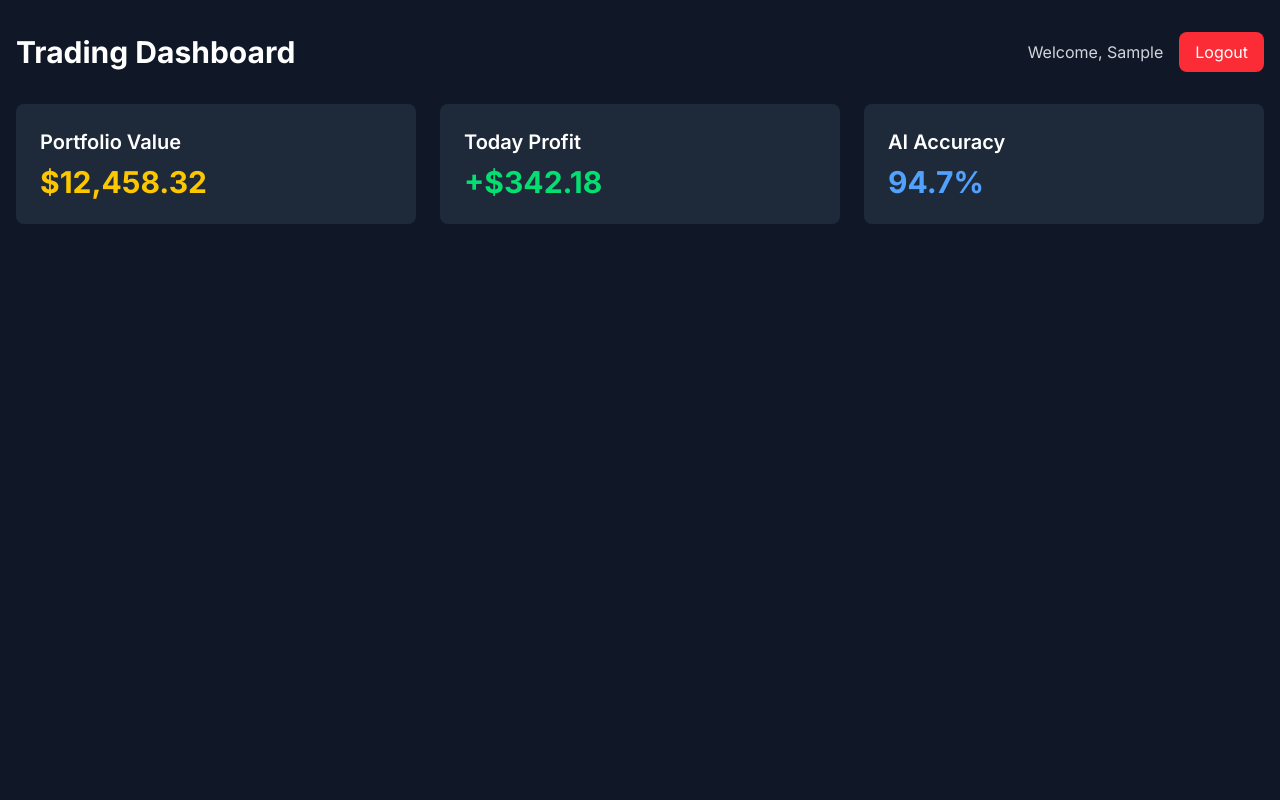
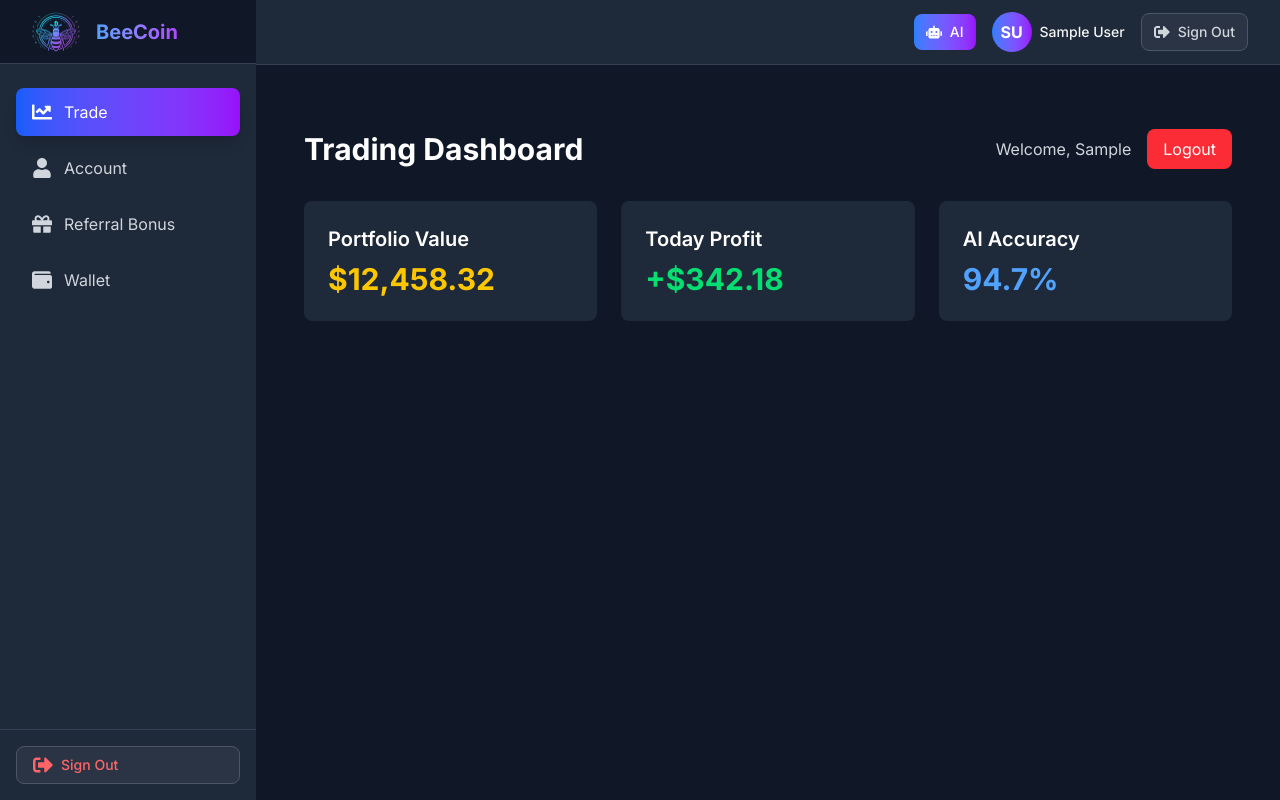
Before and after one commit to RJRatul/MLM-Frontend, a Next.js app: page /trade in a window 1280 px wide. Built offline with nearby package versions, Linux system fonts and the light colour scheme; sample sign-in values are in the browser's storage.

Commit message:
:sparkles: Feat: Private Layout with auth guard done

```diff
--- a/src/app/trade/page.tsx
+++ b/src/app/trade/page.tsx
@@ -1,9 +1,7 @@
 'use client';
-
-import { useEffect } from 'react';
 import { useRouter } from 'next/navigation';
 import { useAuth } from '@/contexts/AuthContext';
-import AuthGuard from '@/components/AuthGuard';
+import PrivateLayout from '@/layouts/PrivateLayout';
 
 export default function Trade() {
   const { user, logout } = useAuth();
@@ -15,7 +13,7 @@ export default function Trade() {
   };
 
   return (
-    <AuthGuard>
+    <PrivateLayout>
       <div className="min-h-screen bg-gray-900">
         <div className="container mx-auto px-4 py-8">
           <div className="flex justify-between items-center mb-8">
@@ -47,6 +45,6 @@ export default function Trade() {
           </div>
         </div>
       </div>
-    </AuthGuard>
+    </PrivateLayout>
   );
 }
--- /dev/null
+++ b/src/layouts/PrivateLayout.tsx
@@ -0,0 +1,224 @@
+'use client';
+
+import { useState } from 'react';
+import Link from 'next/link';
+import Image from 'next/image';
+import { useAuth } from '@/contexts/AuthContext';
+import AuthGuard from '@/components/AuthGuard';
+import { usePathname } from 'next/navigation';
+import Button from '@/components/Button';
+import {
+  FaSignOutAlt,
+  FaUser,
+  FaWallet,
+  FaGift,
+  FaChartLine,
+  FaRobot,
+  FaBars,
+  FaTimes
+} from 'react-icons/fa';
+
+export default function DashboardLayout({ children }: { children: React.ReactNode }) {
+  const [sidebarOpen, setSidebarOpen] = useState(false);
+  const { user, logout } = useAuth();
+  const pathname = usePathname();
+
+  // Get user initials from firstName and lastName
+  const getUserInitials = () => {
+    if (user?.firstName && user?.lastName) {
+      return `${user.firstName.charAt(0)}${user.lastName.charAt(0)}`.toUpperCase();
+    } else if (user?.firstName) {
+      return user.firstName.charAt(0).toUpperCase();
+    } else if (user?.lastName) {
+      return user.lastName.charAt(0).toUpperCase();
+    }
+    return 'U';
+  };
+
+  // Get full name for display
+  const getUserName = () => {
+    if (user?.firstName && user?.lastName) {
+      return `${user.firstName} ${user.lastName}`;
+    } else if (user?.firstName) {
+      return user.firstName;
+    } else if (user?.lastName) {
+      return user.lastName;
+    }
+    return 'User';
+  };
+
+  // Check if a navigation item is active
+  const isActive = (path: string) => {
+    return pathname === path || pathname.startsWith(path + '/');
+  };
+
+  return (
+    <AuthGuard>
+      <div className="flex h-screen bg-gray-900 text-gray-100">
+        {/* Mobile sidebar backdrop */}
+        {sidebarOpen && (
+          <div
+            className="fixed inset-0 bg-gray-900 bg-opacity-80 z-40 lg:hidden"
+            onClick={() => setSidebarOpen(false)}
+          />
+        )}
+
+        {/* Sidebar */}
+        <aside className={`fixed inset-y-0 left-0 z-50 w-64 bg-gray-800 transform transition-transform duration-300 ease-in-out lg:relative lg:translate-x-0 ${sidebarOpen ? 'translate-x-0' : '-translate-x-full'}`}>
+          <div className="flex flex-col h-full">
+            {/* Logo */}
+            <div className="flex items-center justify-start h-16 px-4 bg-gray-900 border-b border-gray-700">
+              <div className="flex items-center">
+                <div className="w-20 h-10 relative">
+                  <Image
+                    src="/logo.png"
+                    alt="BeeCoin Logo"
+                    fill
+                    className="object-contain"
+                  />
+                </div>
+                <span className="text-xl font-bold bg-gradient-to-r from-blue-400 to-purple-500 bg-clip-text text-transparent">
+                  BeeCoin
+                </span>
+              </div>
+            </div>
+
+            {/* Navigation */}
+            <nav className="flex-1 px-4 py-6 space-y-2 overflow-y-auto">
+              <Link
+                href="/trade"
+                className={`flex items-center px-4 py-3 rounded-lg transition-colors duration-200 ${
+                  isActive('/trade')
+                    ? 'bg-gradient-to-r from-blue-600 to-purple-600 text-white shadow-lg'
+                    : 'text-gray-300 hover:bg-gray-700 hover:text-white'
+                }`}
+              >
+                <FaChartLine className="w-5 h-5" />
+                <span className="ml-3">Trade</span>
+              </Link>
+
+              <Link
+                href="/account"
+                className={`flex items-center px-4 py-3 rounded-lg transition-colors duration-200 ${
+                  isActive('/account')
+                    ? 'bg-gradient-to-r from-blue-600 to-purple-600 text-white shadow-lg'
+                    : 'text-gray-300 hover:bg-gray-700 hover:text-white'
+                }`}
+              >
+                <FaUser className="w-5 h-5" />
+                <span className="ml-3">Account</span>
+              </Link>
+
+              <Link
+                href="/referral"
+                className={`flex items-center px-4 py-3 rounded-lg transition-colors duration-200 ${
+                  isActive('/referral')
+                    ? 'bg-gradient-to-r from-blue-600 to-purple-600 text-white shadow-lg'
+                    : 'text-gray-300 hover:bg-gray-700 hover:text-white'
+                }`}
+              >
+                <FaGift className="w-5 h-5" />
+                <span className="ml-3">Referral Bonus</span>
+              </Link>
+
+              <Link
+                href="/wallet"
+                className={`flex items-center px-4 py-3 rounded-lg transition-colors duration-200 ${
+                  isActive('/wallet')
+                    ? 'bg-gradient-to-r from-blue-600 to-purple-600 text-white shadow-lg'
+                    : 'text-gray-300 hover:bg-gray-700 hover:text-white'
+                }`}
+              >
+                <FaWallet className="w-5 h-5" />
+                <span className="ml-3">Wallet</span>
+              </Link>
+            </nav>
+
+            {/* Sign out button at bottom */}
+            <div className="p-4 border-t border-gray-700">
+              <Button
+                onClick={logout}
+                variant="secondary"
+                className="w-full justify-start text-red-400 hover:text-red-300"
+                icon={<FaSignOutAlt className="w-5 h-5" />}
+              >
+                Sign Out
+              </Button>
+            </div>
+          </div>
+        </aside>
+
+        {/* Main content */}
+        <div className="flex-1 flex flex-col overflow-hidden">
+          {/* Top header */}
+          <header className="bg-gray-800 border-b border-gray-700">
+            <div className="flex items-center justify-between h-16 px-4 sm:px-6 lg:px-8">
+              {/* Mobile menu button */}
+              <div className="lg:hidden">
+                <Button
+                  onClick={() => setSidebarOpen(!sidebarOpen)}
+                  variant="secondary"
+                  size="sm"
+                  icon={sidebarOpen ? <FaTimes className="w-4 h-4" /> : <FaBars className="w-4 h-4" />}
+                  aria-label="Toggle menu"
+                >
+                  {sidebarOpen ? "Close" : "Menu"}
+                </Button>
+              </div>
+
+              {/* Empty div to push items to the right on desktop */}
+              <div className="hidden lg:block flex-1"></div>
+
+              {/* Right side items */}
+              <div className="flex items-center space-x-4">
+                {/* AI Button */}
+                <Button
+                  variant="primary"
+                  size="sm"
+                  icon={<FaRobot className="w-4 h-4" />}
+                  className="rounded-full"
+                >
+                  AI
+                </Button>
+
+                {/* User info with hover effect */}
+                <div className="flex items-center">
+                  <div className="relative group">
+                    <div className="w-10 h-10 rounded-full bg-gradient-to-r from-blue-500 to-purple-600 flex items-center justify-center text-white font-bold cursor-pointer">
+                      {getUserInitials()}
+                    </div>
+                    {/* Tooltip that appears on hover */}
+                    <div className="absolute bottom-full left-1/2 transform -translate-x-1/2 mb-2 hidden group-hover:block bg-gray-800 text-white text-xs rounded py-1 px-2 whitespace-nowrap">
+                      {getUserName()}
+                      <div className="absolute top-full left-1/2 transform -translate-x-1/2 border-4 border-transparent border-t-gray-800"></div>
+                    </div>
+                  </div>
+                  <span className="ml-2 text-sm font-medium hidden md:block">
+                    {getUserName()}
+                  </span>
+                </div>
+
+                {/* Sign out button */}
+                <Button
+                  onClick={logout}
+                  variant="secondary"
+                  size="sm"
+                  icon={<FaSignOutAlt className="w-4 h-4" />}
+                  className="hidden lg:flex"
+                  aria-label="Sign out"
+                >
+                  Sign Out
+                </Button>
+              </div>
+            </div>
+          </header>
+
+          {/* Page content */}
+          <main className="flex-1 overflow-y-auto p-4 sm:p-6 lg:p-8 bg-gray-900">
+            {children}
+          </main>
+        </div>
+      </div>
+    </AuthGuard>
+  );
+}
```
